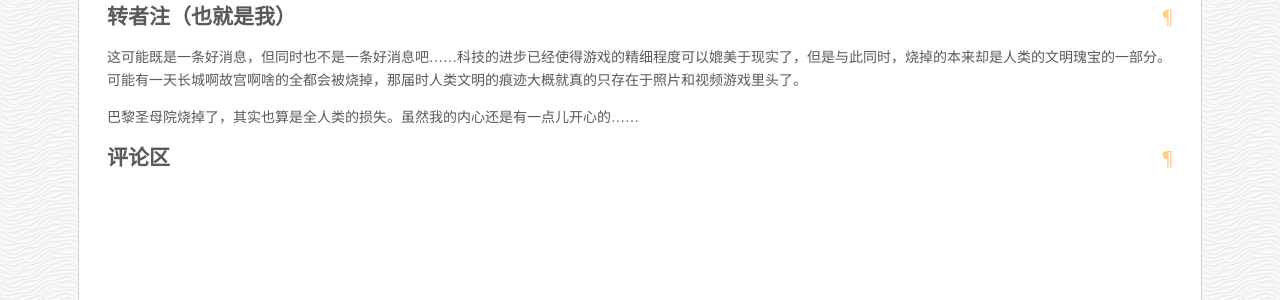
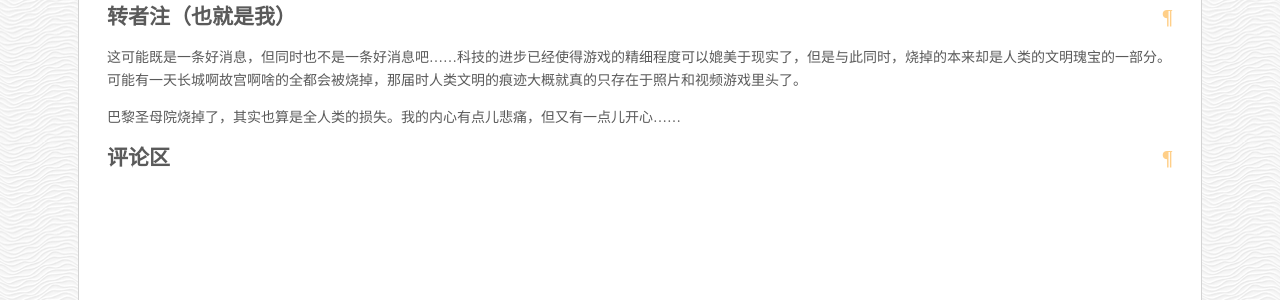
Before and after one commit to POTION4/potion4.github.io, a Jekyll site: the page built from _posts/2019-4-18-game-assassins-creed.md, in a window 1280 px wide. Shown: the part 525-825 px from the top of the page. Built offline with Jekyll 4.4.1, drawn with Linux system fonts in a browser that asks for light colours; some web fonts are replaced; a script that is not in the unit is left out; comment, search, counter and statistics services are not loaded.

Commit message:
Added sad

```diff
--- a/_posts/2019-4-18-game-assassins-creed.md
+++ b/_posts/2019-4-18-game-assassins-creed.md
@@ -20,4 +20,4 @@ Assassin's Creed Unity《刺客教條：大革命》是以18世紀末法國大
 
 这可能既是一条好消息，但同时也不是一条好消息吧……科技的进步已经使得游戏的精细程度可以媲美于现实了，但是与此同时，烧掉的本来却是人类的文明瑰宝的一部分。可能有一天长城啊故宫啊啥的全都会被烧掉，那届时人类文明的痕迹大概就真的只存在于照片和视频游戏里头了。
 
-巴黎圣母院烧掉了，其实也算是全人类的损失。虽然我的内心还是有一点儿开心的……
+巴黎圣母院烧掉了，其实也算是全人类的损失。我的内心有点儿悲痛，但又有一点儿开心……
```
